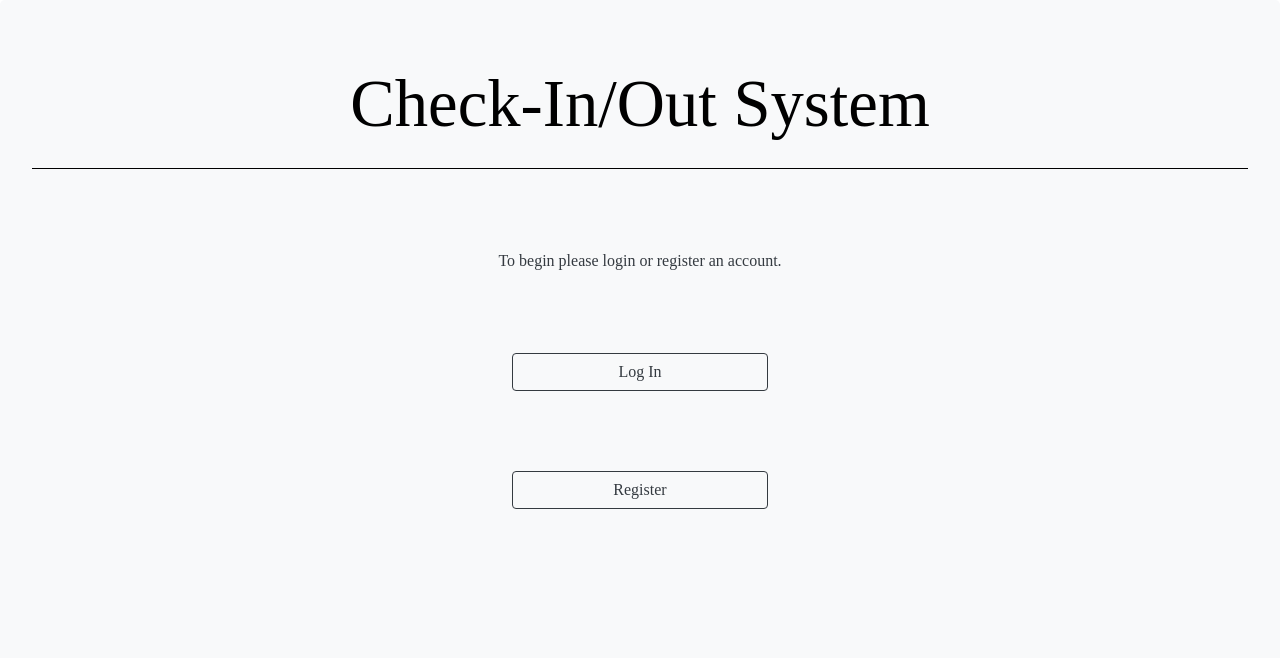
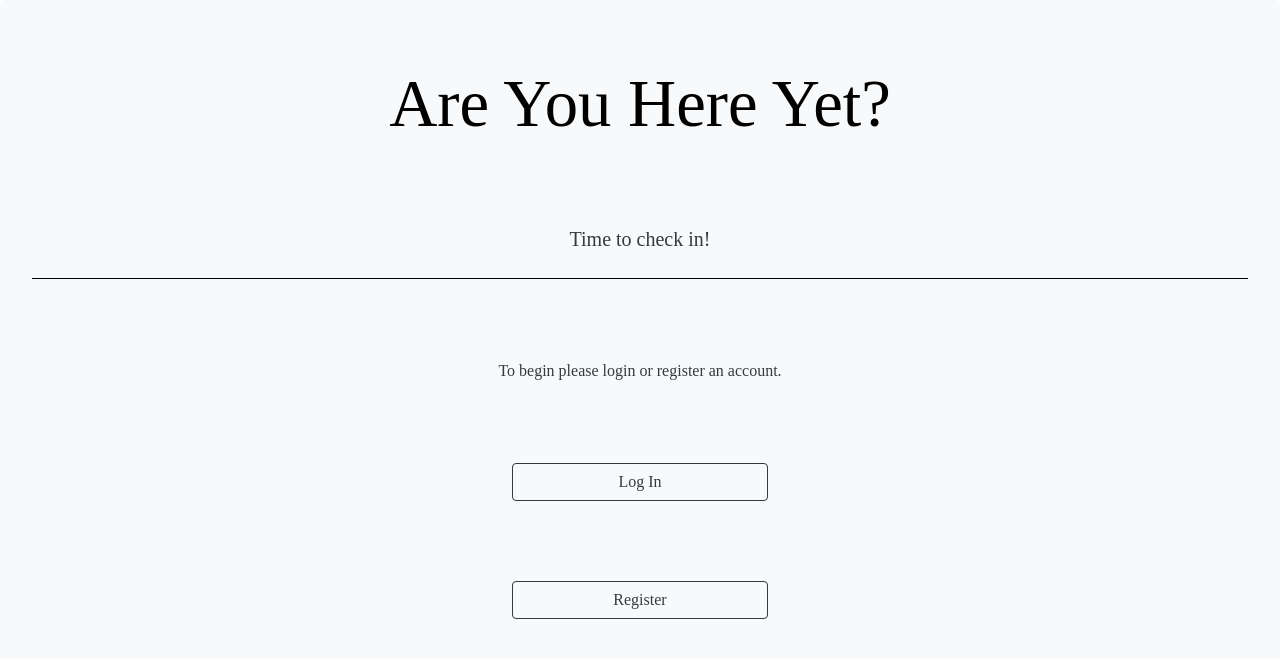
Before and after one commit to sasboom/monitor-dashboard, a Vue app: page / in a window 1280 px wide. Shown: the top 658 px of the page. Built offline with nearby package versions, Linux system fonts and the light colour scheme; a web font is replaced by a local one.

Commit message:
Update App name and add navbar component

```diff
--- a/src/components/LandingPage.vue
+++ b/src/components/LandingPage.vue
@@ -1,6 +1,9 @@
 <template>
   <b-jumbotron bg-variant="light" text-variant="dark" id="jumbo">
-      <template v-slot:header><h1>Check-In/Out System</h1></template>
+      <template v-slot:header><h1>Are You Here Yet?</h1></template>
+      <template v-slot:lead>
+        Time to check in!
+      </template>
       <hr class="my-4" id="line">
       <p>
         To begin please login or register an account.
```
Also changed, not shown: src/components/Navbar.vue (added, +23 -0 lines).
